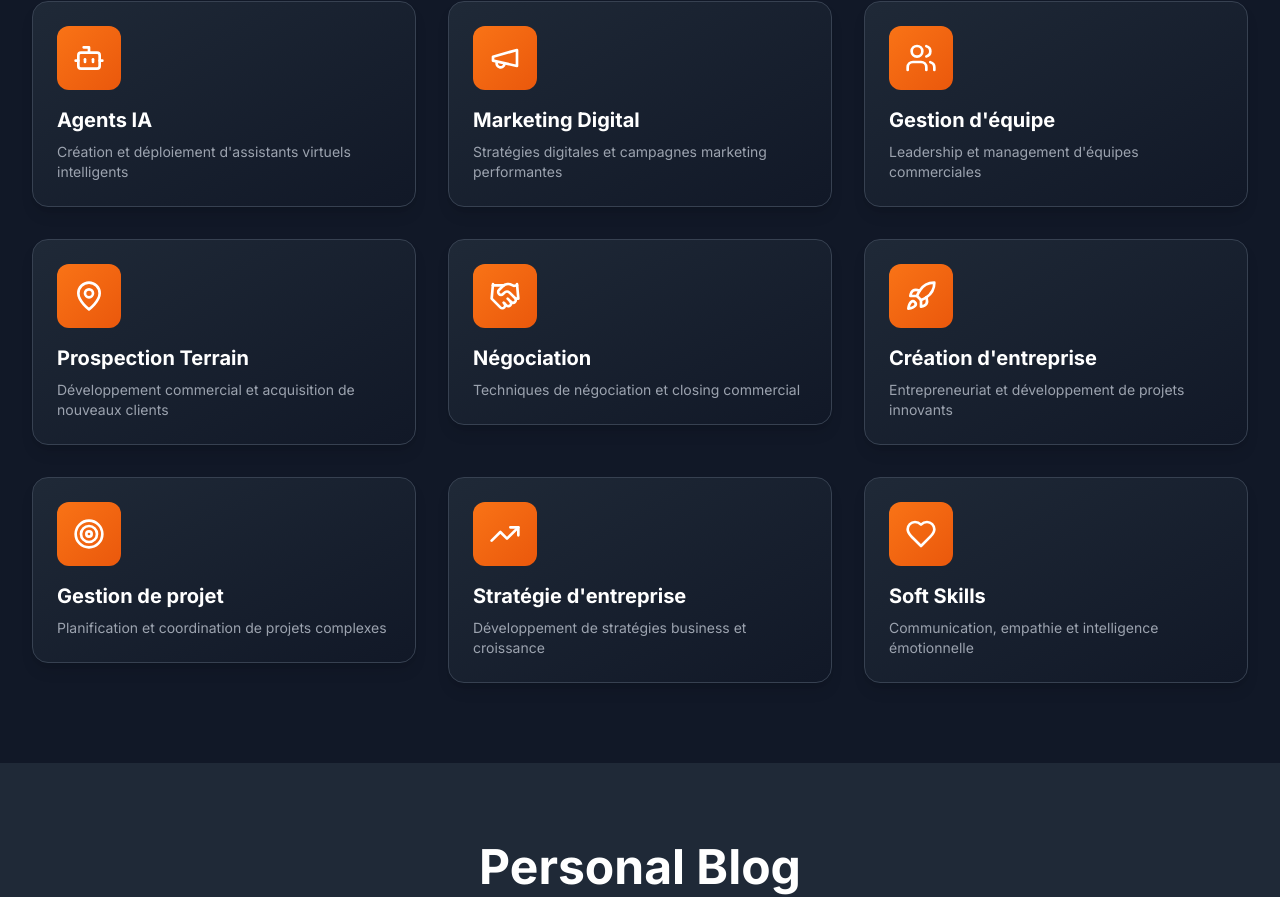
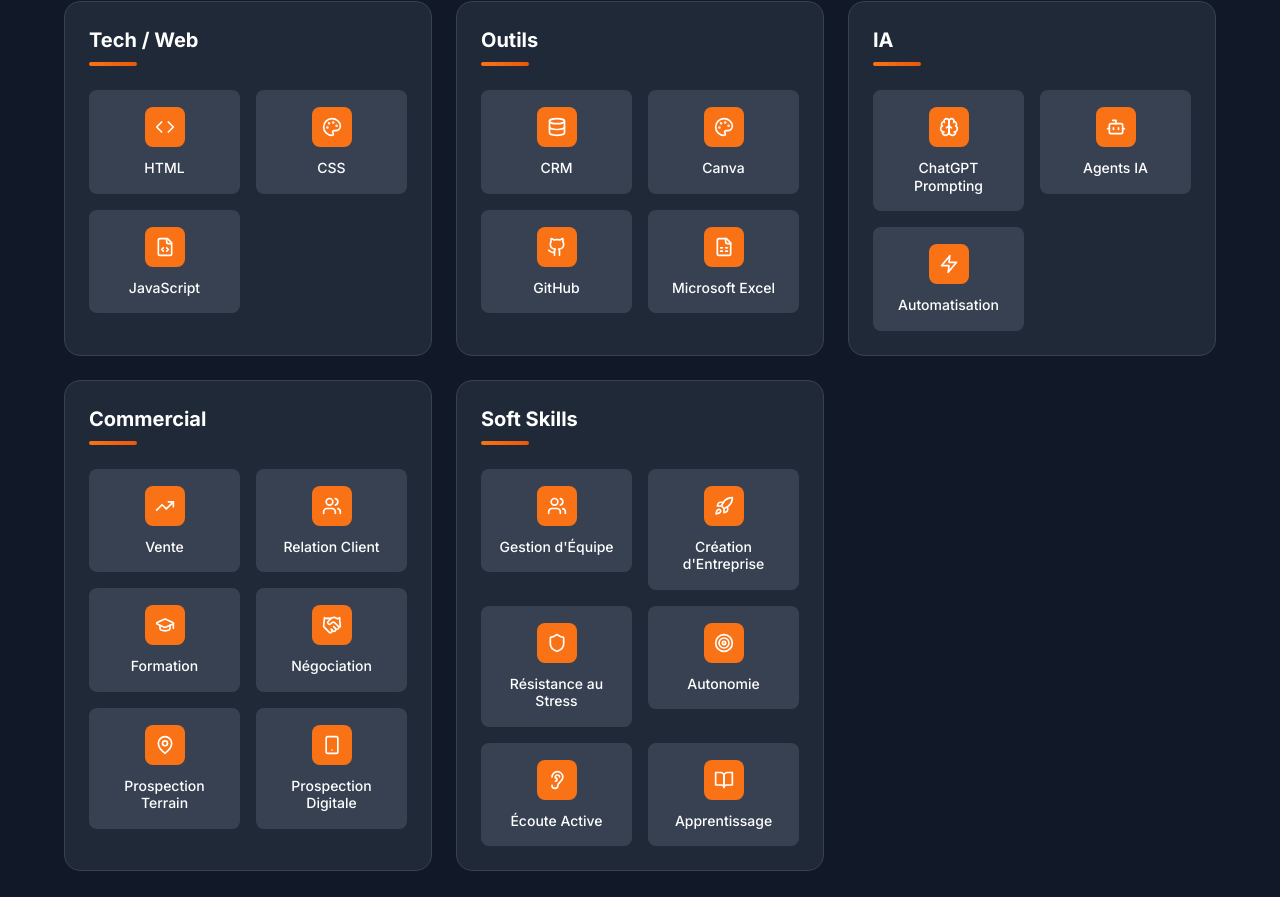
Before and after one commit to Raphael91000/portofolio, a React (Vite) app: page / in a window 1280 px wide. Shown: the part 5591-6488 px from the top of the page. Built offline with nearby package versions, Linux system fonts and the light colour scheme.

Commit message:
modif cards skills

```diff
--- a/src/components/sections/Skills.tsx
+++ b/src/components/sections/Skills.tsx
@@ -30,40 +30,57 @@ const Skills: React.FC = () => {
           </p>
         </motion.div>
 
-        <div className="grid grid-cols-1 md:grid-cols-2 lg:grid-cols-3 gap-8">
-          {skillsData.map((skill, index) => {
+        {/* Grille de blocs propre et organisée */}
+        <div className="grid grid-cols-1 md:grid-cols-2 lg:grid-cols-3 gap-6 max-w-6xl mx-auto">
+          {skillsData.map((category, categoryIndex) => (
+            <motion.div
+              key={categoryIndex}
+              initial={{ opacity: 0, scale: 0.9 }}
+              animate={inView ? { opacity: 1, scale: 1 } : {}}
+              transition={{ duration: 0.6, delay: categoryIndex * 0.1 }}
+              className="bg-gray-800 dark:bg-gray-800 rounded-2xl p-6 border border-gray-700 hover:border-orange-500 transition-all duration-300 hover:scale-105"
+            >
+              {/* Titre de la catégorie */}
+              <div className="mb-6">
+                <h3 className="text-xl font-bold text-white mb-2 truncate">
+                  {category.title}
+                </h3>
+                <div className="w-12 h-1 bg-gradient-to-r from-orange-500 to-orange-600 rounded-full"></div>
+              </div>
+
+              {/* Grille de compétences organisée */}
+              <div className="grid grid-cols-2 gap-4">
+                {category.skills.map((skill, skillIndex) => {
                   const IconComponent = Icons[skill.icon as keyof typeof Icons] as React.ComponentType<{ className?: string }>;
 
                   return (
                     <motion.div
-                key={index}
-                initial={{ opacity: 0, y: 20 }}
+                      key={skillIndex}
+                      initial={{ opacity: 0, y: 10 }}
                       animate={inView ? { opacity: 1, y: 0 } : {}}
-                transition={{ duration: 0.6, delay: index * 0.1 }}
+                      transition={{
+                        duration: 0.4,
+                        delay: categoryIndex * 0.1 + skillIndex * 0.05
+                      }}
                       className="group relative"
                     >
-                <div className="bg-gradient-to-br from-white to-gray-50 dark:from-gray-800 dark:to-gray-900 rounded-2xl p-6 shadow-lg hover:shadow-xl transition-all duration-300 border border-gray-200 dark:border-gray-700 group-hover:border-orange-300 dark:group-hover:border-orange-600">
-                  {/* Icon */}
-                  <div className="flex items-center justify-center w-16 h-16 bg-gradient-to-br from-orange-500 to-orange-600 rounded-xl mb-4 group-hover:scale-110 transition-transform duration-300">
-                    <IconComponent className="h-8 w-8 text-white" />
+                      <div className="bg-gray-700 dark:bg-gray-700 rounded-lg p-4 text-center hover:bg-gray-600 transition-all duration-300 border border-transparent hover:border-orange-500 cursor-pointer min-h-[100px] flex flex-col justify-center">
+                        {/* Icône */}
+                        <div className="flex items-center justify-center w-10 h-10 bg-orange-500 rounded-lg mb-3 mx-auto group-hover:bg-orange-600 transition-colors duration-300 shrink-0">
+                          <IconComponent className="h-5 w-5 text-white" />
                         </div>
 
-                  {/* Skill name */}
-                  <h3 className="text-xl font-bold text-gray-900 dark:text-white mb-2">
+                        {/* Nom de la compétence */}
+                        <h4 className="text-white font-medium text-sm group-hover:text-orange-300 transition-colors duration-300 leading-tight line-clamp-2">
                           {skill.name}
-                  </h3>
-
-                  {/* Description */}
-                  <p className="text-gray-600 dark:text-gray-400 text-sm">
-                    {skill.description}
-                  </p>
-
-                  {/* Hover effect */}
-                  <div className="absolute inset-0 bg-gradient-to-br from-orange-500/10 to-orange-600/10 rounded-2xl opacity-0 group-hover:opacity-100 transition-opacity duration-300"></div>
+                        </h4>
                       </div>
                     </motion.div>
                   );
                 })}
+              </div>
+            </motion.div>
+          ))}
         </div>
       </div>
     </section>
--- a/src/data/skills.ts
+++ b/src/data/skills.ts
@@ -1,58 +1,166 @@
 import { Skill } from '../types';
 
-export const skillsData: Skill[] = [
+export interface SkillCategory {
+  title: string;
+  skills: Skill[];
+}
+
+export const skillsData: SkillCategory[] = [
+  {
+    title: 'Tech / Web',
+    skills: [
+      {
+        name: 'HTML',
+        icon: 'Code',
+        level: 85,
+        description: 'Langage de balisage web'
+      },
+      {
+        name: 'CSS',
+        icon: 'Palette',
+        level: 80,
+        description: 'Styles et mise en forme'
+      },
+      {
+        name: 'JavaScript',
+        icon: 'FileCode',
+        level: 75,
+        description: 'Programmation web interactive'
+      }
+    ]
+  },
+  {
+    title: 'Outils',
+    skills: [
+      {
+        name: 'CRM',
+        icon: 'Database',
+        level: 85,
+        description: 'Gestion relation client'
+      },
+      {
+        name: 'Canva',
+        icon: 'Palette',
+        level: 80,
+        description: 'Design graphique'
+      },
+      {
+        name: 'GitHub',
+        icon: 'Github',
+        level: 75,
+        description: 'Gestion de versions'
+      },
+      {
+        name: 'Microsoft Excel',
+        icon: 'FileSpreadsheet',
+        level: 70,
+        description: 'Tableurs et données'
+      }
+    ]
+  },
+  {
+    title: 'IA',
+    skills: [
+      {
+        name: 'ChatGPT Prompting',
+        icon: 'Brain',
+        level: 95,
+        description: 'Optimisation des prompts'
+      },
       {
         name: 'Agents IA',
         icon: 'Bot',
         level: 90,
-    description: 'Création et déploiement d\'assistants virtuels intelligents'
+        description: 'Création d\'assistants virtuels'
       },
       {
-    name: 'Marketing Digital',
-    icon: 'Megaphone',
+        name: 'Automatisation',
+        icon: 'Zap',
         level: 85,
-    description: 'Stratégies digitales et campagnes marketing performantes'
+        description: 'Processus automatisés'
+      }
+    ]
   },
   {
-    name: 'Gestion d\'équipe',
+    title: 'Commercial',
+    skills: [
+      {
+        name: 'Vente',
+        icon: 'TrendingUp',
+        level: 92,
+        description: 'Techniques de vente'
+      },
+      {
+        name: 'Relation Client',
         icon: 'Users',
-    level: 80,
-    description: 'Leadership et management d\'équipes commerciales'
+        level: 88,
+        description: 'Gestion clientèle'
+      },
+      {
+        name: 'Formation',
+        icon: 'GraduationCap',
+        level: 85,
+        description: 'Formation commerciale'
+      },
+      {
+        name: 'Négociation',
+        icon: 'Handshake',
+        level: 90,
+        description: 'Closing et négociation'
       },
       {
         name: 'Prospection Terrain',
         icon: 'MapPin',
         level: 95,
-    description: 'Développement commercial et acquisition de nouveaux clients'
+        description: 'Développement commercial'
       },
       {
-    name: 'Négociation',
-    icon: 'Handshake',
-    level: 88,
-    description: 'Techniques de négociation et closing commercial'
+        name: 'Prospection Digitale',
+        icon: 'Smartphone',
+        level: 82,
+        description: 'Marketing digital'
+      }
+    ]
   },
   {
-    name: 'Création d\'entreprise',
-    icon: 'Rocket',
+    title: 'Soft Skills',
+    skills: [
+      {
+        name: 'Gestion d\'Équipe',
+        icon: 'Users',
         level: 85,
-    description: 'Entrepreneuriat et développement de projets innovants'
+        description: 'Management et leadership'
       },
       {
-    name: 'Gestion de projet',
-    icon: 'Target',
-    level: 82,
-    description: 'Planification et coordination de projets complexes'
+        name: 'Création d\'Entreprise',
+        icon: 'Rocket',
+        level: 90,
+        description: 'Entrepreneuriat'
       },
       {
-    name: 'Stratégie d\'entreprise',
-    icon: 'TrendingUp',
-    level: 78,
-    description: 'Développement de stratégies business et croissance'
+        name: 'Résistance au Stress',
+        icon: 'Shield',
+        level: 90,
+        description: 'Gestion de la pression'
       },
       {
-    name: 'Soft Skills',
-    icon: 'Heart',
+        name: 'Autonomie',
+        icon: 'Target',
+        level: 95,
+        description: 'Travail indépendant'
+      },
+      {
+        name: 'Écoute Active',
+        icon: 'Ear',
+        level: 88,
+        description: 'Communication'
+      },
+      {
+        name: 'Apprentissage',
+        icon: 'BookOpen',
         level: 92,
-    description: 'Communication, empathie et intelligence émotionnelle'
+        description: 'Capacité d\'adaptation'
+      }
+    ]
   }
 ];
```
Lines whose indentation alone changed are shown as unchanged.
